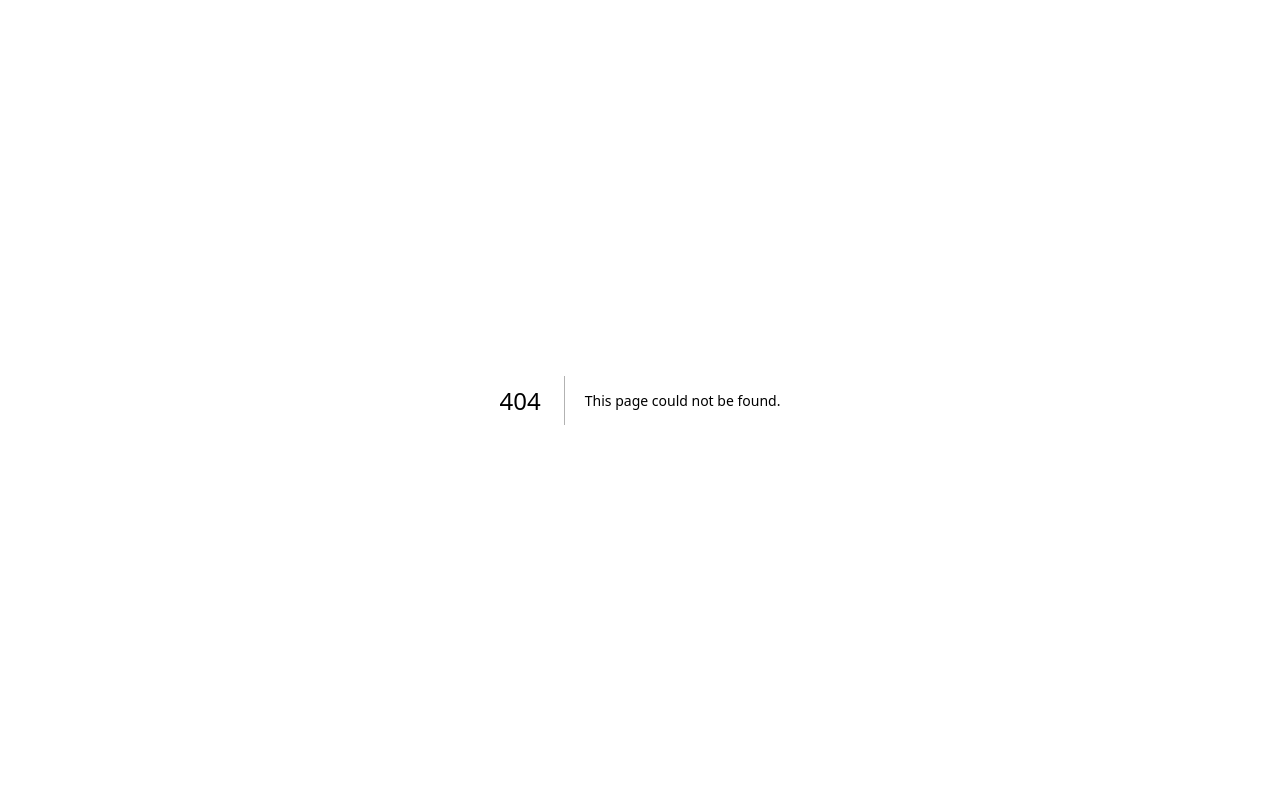
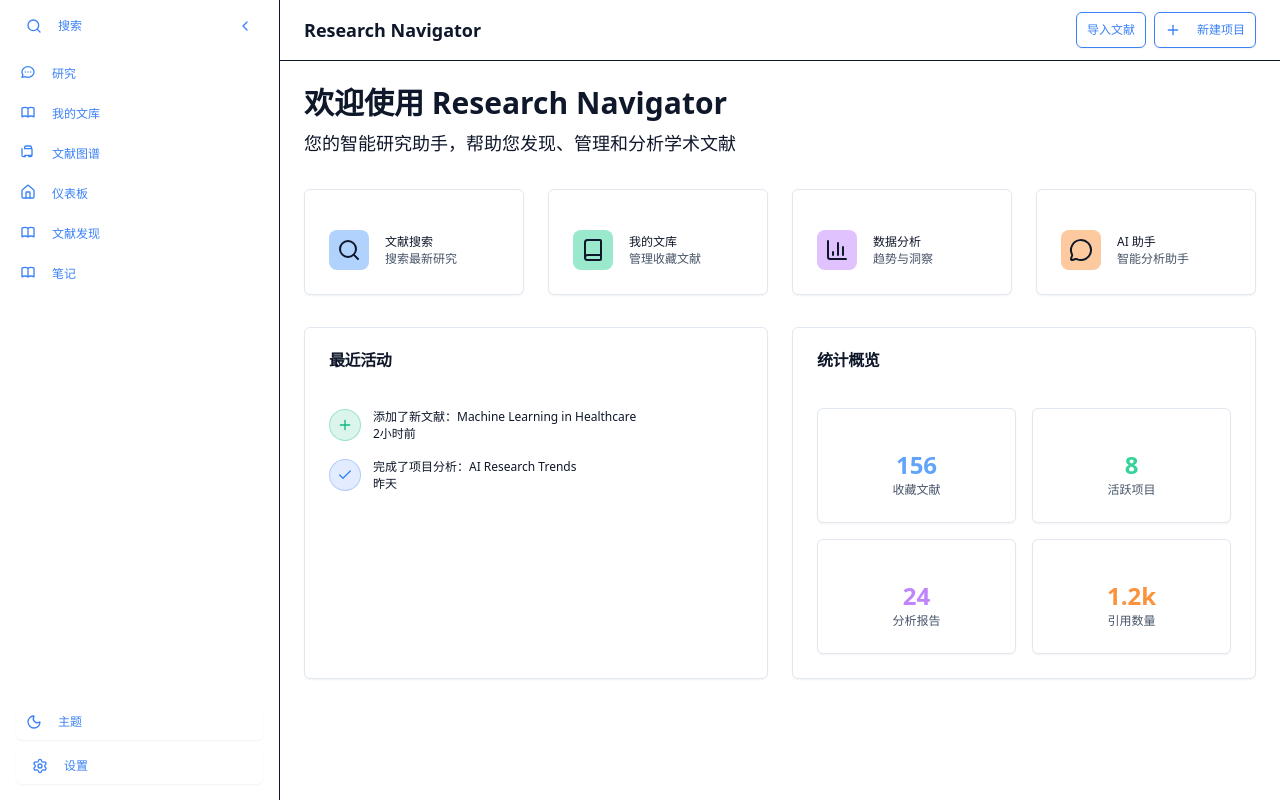
Before and after one commit to tyqqj0/Research-Navigator, a Next.js app: page /dashboard in a window 1280 px wide. Before the commit this address had no page. Built offline with nearby package versions, Linux system fonts and the light colour scheme.

Commit message:
重构主页面，移除原有内容并实现自动重定向至研究页面；新增仪表板页面，包含欢迎信息、快速操作卡片及最近活动展示，优化用户导航体验。

```diff
--- /dev/null
+++ b/src/app/dashboard/page.tsx
@@ -0,0 +1,120 @@
+"use client";
+
+import { MainLayout } from '@/components/layout';
+import {
+    Button,
+    Card,
+    CardContent,
+    CardHeader,
+    CardTitle,
+    StatCard,
+    FeatureCard,
+    ActivityItem
+} from '@/components/ui';
+import { Search, Book, BarChart3, MessageCircle, Plus, Check } from 'lucide-react';
+
+export default function DashboardPage() {
+    const pageHeader = (
+        <div className="px-6 py-3 flex items-center justify-between">
+            <h2 className="text-lg font-semibold">Research Navigator</h2>
+            <div className="flex items-center space-x-2">
+                <Button variant="outline">导入文献</Button>
+                <Button variant="outline">
+                    <Plus className="mr-2 h-4 w-4" /> 新建项目
+                </Button>
+            </div>
+        </div>
+    );
+
+    return (
+        <MainLayout showSidebar={true} showHeader={false} pageHeader={pageHeader}>
+            <div className="p-6 ">
+                <div className="max-w-7xl mx-auto">
+                    {/* 欢迎区域 */}
+                    <div className="mb-8">
+                        <h1 className="text-3xl font-bold mb-2 theme-text">
+                            欢迎使用 Research Navigator
+                        </h1>
+                        <p className="text-lg theme-text">
+                            您的智能研究助手，帮助您发现、管理和分析学术文献
+                        </p>
+                    </div>
+
+                    {/* 快速操作卡片 */}
+                    <div className="grid grid-cols-1 md:grid-cols-2 lg:grid-cols-4 gap-6 mb-8">
+                        <FeatureCard
+                            title="文献搜索"
+                            description="搜索最新研究"
+                            icon={<Search />}
+                            variant="blue"
+                            onClick={() => console.log('Navigate to search')}
+                        />
+
+                        <FeatureCard
+                            title="我的文库"
+                            description="管理收藏文献"
+                            icon={<Book />}
+                            variant="green"
+                            onClick={() => console.log('Navigate to library')}
+                        />
+
+                        <FeatureCard
+                            title="数据分析"
+                            description="趋势与洞察"
+                            icon={<BarChart3 />}
+                            variant="purple"
+                            onClick={() => console.log('Navigate to analytics')}
+                        />
+
+                        <FeatureCard
+                            title="AI 助手"
+                            description="智能分析助手"
+                            icon={<MessageCircle />}
+                            variant="orange"
+                            onClick={() => console.log('Navigate to chat')}
+                        />
+                    </div>
+
+                    {/* 最近活动 */}
+                    <div className="grid grid-cols-1 lg:grid-cols-2 gap-6">
+                        <Card>
+                            <CardHeader>
+                                <CardTitle>最近活动</CardTitle>
+                            </CardHeader>
+                            <CardContent>
+                                <div className="space-y-4">
+                                    <ActivityItem
+                                        title="添加了新文献：Machine Learning in Healthcare"
+                                        timestamp="2小时前"
+                                        icon={<Plus className="h-4 w-4" />}
+                                        variant="success"
+                                    />
+                                    <ActivityItem
+                                        title="完成了项目分析：AI Research Trends"
+                                        timestamp="昨天"
+                                        icon={<Check className="h-4 w-4" />}
+                                        variant="primary"
+                                    />
+                                </div>
+                            </CardContent>
+                        </Card>
+
+                        <Card>
+                            <CardHeader>
+                                <CardTitle>统计概览</CardTitle>
+                            </CardHeader>
+                            <CardContent>
+                                <div className="grid grid-cols-2 gap-4">
+                                    <StatCard value="156" label="收藏文献" variant="blue" />
+                                    <StatCard value="8" label="活跃项目" variant="green" />
+                                    <StatCard value="24" label="分析报告" variant="purple" />
+                                    <StatCard value="1.2k" label="引用数量" variant="orange" />
+                                </div>
+                            </CardContent>
+                        </Card>
+                    </div>
+                </div>
+            </div>
+        </MainLayout>
+    );
+}
--- a/src/app/page.tsx
+++ b/src/app/page.tsx
@@ -1,120 +1,5 @@
-"use client";
-
-import { MainLayout } from '@/components/layout';
-import {
-  Button,
-  Card,
-  CardContent,
-  CardHeader,
-  CardTitle,
-  StatCard,
-  FeatureCard,
-  ActivityItem
-} from '@/components/ui';
-import { Search, Book, BarChart3, MessageCircle, Plus, Check } from 'lucide-react';
+import { redirect } from 'next/navigation';
 
 export default function Home() {
-  const pageHeader = (
-    <div className="px-6 py-3 flex items-center justify-between">
-      <h2 className="text-lg font-semibold">Research Navigator</h2>
-      <div className="flex items-center space-x-2">
-        <Button variant="outline">导入文献</Button>
-        <Button variant="outline">
-          <Plus className="mr-2 h-4 w-4" /> 新建项目
-        </Button>
-      </div>
-    </div>
-  );
-
-  return (
-    <MainLayout showSidebar={true} showHeader={false} pageHeader={pageHeader}>
-      <div className="p-6 ">
-        <div className="max-w-7xl mx-auto">
-          {/* 欢迎区域 */}
-          <div className="mb-8">
-            <h1 className="text-3xl font-bold mb-2 theme-text">
-              欢迎使用 Research Navigator
-            </h1>
-            <p className="text-lg theme-text">
-              您的智能研究助手，帮助您发现、管理和分析学术文献
-            </p>
-          </div>
-
-          {/* 快速操作卡片 */}
-          <div className="grid grid-cols-1 md:grid-cols-2 lg:grid-cols-4 gap-6 mb-8">
-            <FeatureCard
-              title="文献搜索"
-              description="搜索最新研究"
-              icon={<Search />}
-              variant="blue"
-              onClick={() => console.log('Navigate to search')}
-            />
-
-            <FeatureCard
-              title="我的文库"
-              description="管理收藏文献"
-              icon={<Book />}
-              variant="green"
-              onClick={() => console.log('Navigate to library')}
-            />
-
-            <FeatureCard
-              title="数据分析"
-              description="趋势与洞察"
-              icon={<BarChart3 />}
-              variant="purple"
-              onClick={() => console.log('Navigate to analytics')}
-            />
-
-            <FeatureCard
-              title="AI 助手"
-              description="智能分析助手"
-              icon={<MessageCircle />}
-              variant="orange"
-              onClick={() => console.log('Navigate to chat')}
-            />
-          </div>
-
-          {/* 最近活动 */}
-          <div className="grid grid-cols-1 lg:grid-cols-2 gap-6">
-            <Card>
-              <CardHeader>
-                <CardTitle>最近活动</CardTitle>
-              </CardHeader>
-              <CardContent>
-                <div className="space-y-4">
-                  <ActivityItem
-                    title="添加了新文献：Machine Learning in Healthcare"
-                    timestamp="2小时前"
-                    icon={<Plus className="h-4 w-4" />}
-                    variant="success"
-                  />
-                  <ActivityItem
-                    title="完成了项目分析：AI Research Trends"
-                    timestamp="昨天"
-                    icon={<Check className="h-4 w-4" />}
-                    variant="primary"
-                  />
-                </div>
-              </CardContent>
-            </Card>
-
-            <Card>
-              <CardHeader>
-                <CardTitle>统计概览</CardTitle>
-              </CardHeader>
-              <CardContent>
-                <div className="grid grid-cols-2 gap-4">
-                  <StatCard value="156" label="收藏文献" variant="blue" />
-                  <StatCard value="8" label="活跃项目" variant="green" />
-                  <StatCard value="24" label="分析报告" variant="purple" />
-                  <StatCard value="1.2k" label="引用数量" variant="orange" />
-                </div>
-              </CardContent>
-            </Card>
-          </div>
-        </div>
-      </div>
-    </MainLayout>
-  );
+  redirect('/research');
 }
--- a/src/app/research/page.tsx
+++ b/src/app/research/page.tsx
@@ -21,6 +21,15 @@ export default function ResearchPage() {
     const sessions = store.getSessions();
     const [editingId, setEditingId] = useState<string | null>(null);
     const [titleDraft, setTitleDraft] = useState('');
+
+    // 自动跳转到最近会话
+    useEffect(() => {
+        if (!hydrated) return;
+        const list = store.getSessions();
+        if (list.length > 0) {
+            router.replace(`/research/${list[0].id}`);
+        }
+    }, [hydrated]);
 
     const createSession = async () => {
         const id = crypto.randomUUID();
--- a/src/components/layout/MainLayout.tsx
+++ b/src/components/layout/MainLayout.tsx
@@ -46,16 +46,8 @@ export const MainLayout: React.FC<MainLayoutProps> = ({
         onSidebarCollapse?.(newCollapsed);
     };
 
-    // 默认侧边栏项目
+    // 默认侧边栏项目（按“研究 → 文库 → 图谱 → 仪表盘 → 文献发现 → 其他（笔记）”排列）
     const defaultSidebarItems: SidebarItem[] = [
-        {
-            key: 'dashboard',
-            label: '仪表板',
-            icon: (
-                <Home className="w-5 h-5" />
-            ),
-            path: '/'
-        },
         {
             key: 'research',
             label: '研究',
@@ -67,77 +59,52 @@ export const MainLayout: React.FC<MainLayoutProps> = ({
             path: '/research'
         },
         {
-            key: 'literature',
-            label: '文献管理',
+            key: 'library',
+            label: '我的文库',
             icon: (
                 <svg fill="none" stroke="currentColor" viewBox="0 0 24 24" className="w-5 h-5">
                     <path strokeLinecap="round" strokeLinejoin="round" strokeWidth={2} d="M12 6.253v13m0-13C10.832 5.477 9.246 5 7.5 5S4.168 5.477 3 6.253v13C4.168 18.477 5.754 18 7.5 18s3.332.477 4.5 1.253m0-13C13.168 5.477 14.754 5 16.5 5c1.746 0 3.332.477 4.5 1.253v13C19.832 18.477 18.246 18 16.5 18c-1.746 0-3.332.477-4.5 1.253" />
                 </svg>
             ),
-            children: [
-                {
-                    key: 'library',
-                    label: '我的文库',
-                    path: '/literature/library'
-                },
-                {
-                    key: 'discovery',
-                    label: '文献发现',
-                    path: '/literature/discovery'
-                },
-                // {
-                //     key: 'collections',
-                //     label: '收藏夹',
-                //     path: '/literature/collections'
-                // },
-                {
-                    key: 'notes',
-                    label: '笔记',
-                    path: '/literature/notes'
-                }
-            ]
+            path: '/literature/library'
         },
-        // {
-        //     key: 'projects',
-        //     label: '研究项目',
-        //     icon: (
-        //         <svg fill="none" stroke="currentColor" viewBox="0 0 24 24" className="w-5 h-5">
-        //             <path strokeLinecap="round" strokeLinejoin="round" strokeWidth={2} d="M19 11H5m14 0a2 2 0 012 2v6a2 2 0 01-2 2H5a2 2 0 01-2-2v-6a2 2 0 012-2m14 0V9a2 2 0 00-2-2M5 11V9a2 2 0 012-2m0 0V5a2 2 0 012-2h6a2 2 0 012 2v2M7 7h10" />
-        //         </svg>
-        //     ),
-        //     children: [
-        //         {
-        //             key: 'my-projects',
-        //             label: '我的项目',
-        //             path: '/projects/my'
-        //         },
-        //         {
-        //             key: 'shared-projects',
-        //             label: '共享项目',
-        //             path: '/projects/shared'
-        //         },
-        //         {
-        //             key: 'templates',
-        //             label: '项目模板',
-        //             path: '/projects/templates'
-        //         }
-        //     ]
-        // },
         {
-            key: 'data',
-            label: '数据管理',
+            key: 'graphs',
+            label: '文献图谱',
             icon: (
                 <svg fill="none" stroke="currentColor" viewBox="0 0 24 24" className="w-5 h-5">
                     <path strokeLinecap="round" strokeLinejoin="round" strokeWidth={2} d="M3 7v10a2 2 0 002 2h3m10-12v10a2 2 0 01-2 2h-3M7 7V5a2 2 0 012-2h6a2 2 0 012 2v2M7 7h10M7 17h10" />
                 </svg>
             ),
-            children: [
-                {
-                    key: 'graphs',
-                    label: '文献图谱',
-                    path: '/data/graphs'
-                }
-            ]
+            path: '/data/graphs'
+        },
+        {
+            key: 'dashboard',
+            label: '仪表板',
+            icon: (
+                <Home className="w-5 h-5" />
+            ),
+            path: '/dashboard'
+        },
+        {
+            key: 'discovery',
+            label: '文献发现',
+            icon: (
+                <svg fill="none" stroke="currentColor" viewBox="0 0 24 24" className="w-5 h-5">
+                    <path strokeLinecap="round" strokeLinejoin="round" strokeWidth={2} d="M12 6.253v13m0-13C10.832 5.477 9.246 5 7.5 5S4.168 5.477 3 6.253v13C4.168 18.477 5.754 18 7.5 18s3.332.477 4.5 1.253m0-13C13.168 5.477 14.754 5 16.5 5c1.746 0 3.332.477 4.5 1.253v13C19.832 18.477 18.246 18 16.5 18c-1.746 0-3.332.477-4.5 1.253" />
+                </svg>
+            ),
+            path: '/literature/discovery'
+        },
+        {
+            key: 'notes',
+            label: '笔记',
+            icon: (
+                <svg fill="none" stroke="currentColor" viewBox="0 0 24 24" className="w-5 h-5">
+                    <path strokeLinecap="round" strokeLinejoin="round" strokeWidth={2} d="M12 6.253v13m0-13C10.832 5.477 9.246 5 7.5 5S4.168 5.477 3 6.253v13C4.168 18.477 5.754 18 7.5 18s3.332.477 4.5 1.253m0-13C13.168 5.477 14.754 5 16.5 5c1.746 0 3.332.477 4.5 1.253v13C19.832 18.477 18.246 18 16.5 18c-1.746 0-3.332.477-4.5 1.253" />
+                </svg>
+            ),
+            path: '/literature/notes'
         }
     ];
 
```
